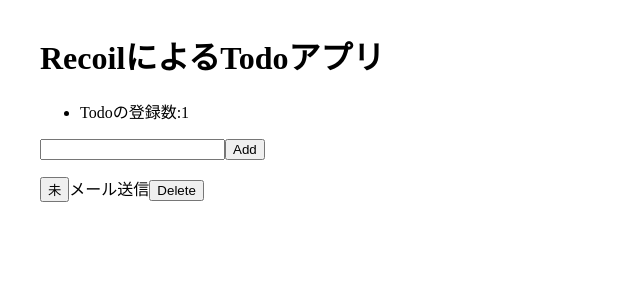
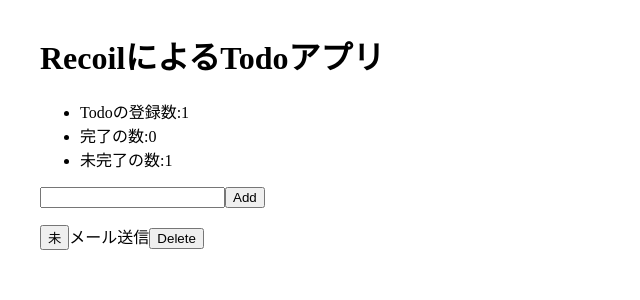
Before and after one commit to nogi369/react-recoil, a React (Create React App) app: page / in a window 1280 px wide. Shown: the top 300 px of the page, without its empty margins (0-640 px from the left). Built offline with nearby package versions, Linux system fonts and the light colour scheme.

Commit message:
add: 完了数と未完了数の表示

```diff
--- a/src/components/TodoListStats.js
+++ b/src/components/TodoListStats.js
@@ -3,12 +3,15 @@ import { todoListStatsState } from "../selector";
 
 function TodoListStats() {
   // useRecoilValue = 更新できない(読み込み専用)
-  const totalNum = useRecoilValue(todoListStatsState); // selectorで設定した状態を取得
+  const { totalNum, totalCompletedNum, totalUncompletedNum } =
+    useRecoilValue(todoListStatsState); // selectorで設定した状態を取得
   // console.log(totalNum);
 
   return (
     <ul>
       <li>Todoの登録数:{totalNum}</li>
+      <li>完了の数:{totalCompletedNum}</li>
+      <li>未完了の数:{totalUncompletedNum}</li>
     </ul>
   );
 }
--- a/src/selector.js
+++ b/src/selector.js
@@ -7,6 +7,13 @@ export const todoListStatsState = selector({
   get: ({ get }) => {
     const todoList = get(todoListAtom);
     const totalNum = todoList.length;
-    return totalNum;
+    const totalCompletedNum = todoList.filter((item) => item.isComplete).length; // 完了済み
+    const totalUncompletedNum = totalNum - totalCompletedNum;
+
+    return {
+      totalNum,
+      totalCompletedNum,
+      totalUncompletedNum,
+    };
   },
 });
```
